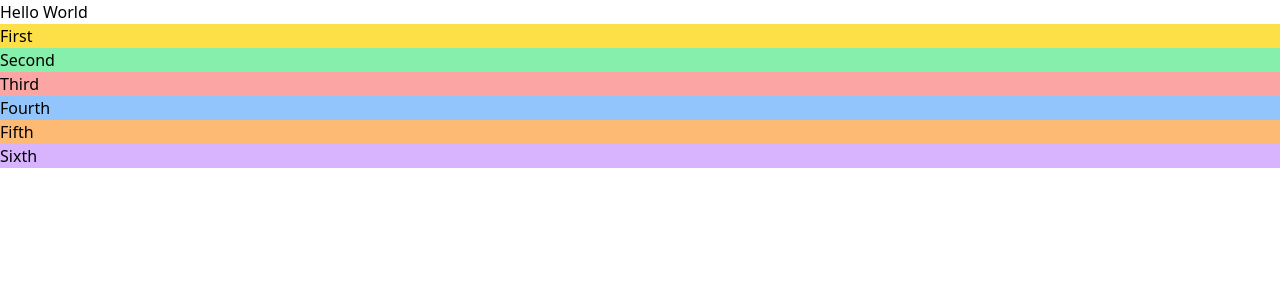
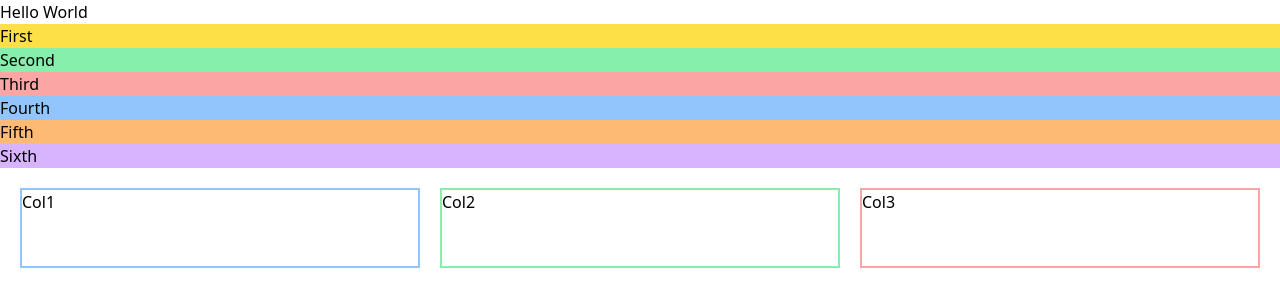
Before and after one commit to m0h127/tailwindcss_1, a website: page src/index.html in a window 1280 px wide. Drawn offline with Linux system fonts and the light colour scheme.

Commit message:
added new

```diff
--- a/src/index.html
+++ b/src/index.html
@@ -26,5 +26,18 @@
     <div class="bg-purple-300">
         Sixth
     </div>
+    <section class="p-5">
+        <div class="w-full grid grid-cols-3 gap-5 m-auto">
+            <div class="border-blue-300 border-2 h-20">
+                Col1
+            </div>
+            <div class="border-green-300 border-2 h-20">
+                Col2
+            </div>
+            <div class="border-red-300 border-2 h-20">
+                Col3
+            </div>
+        </div>
+    </section>
 </body>
 </html>
```
Also changed, not shown: public/styles.css, 1 other file.
